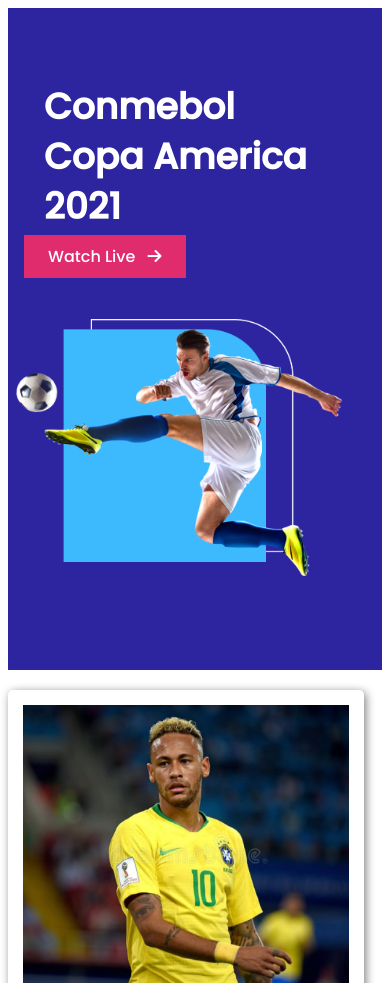
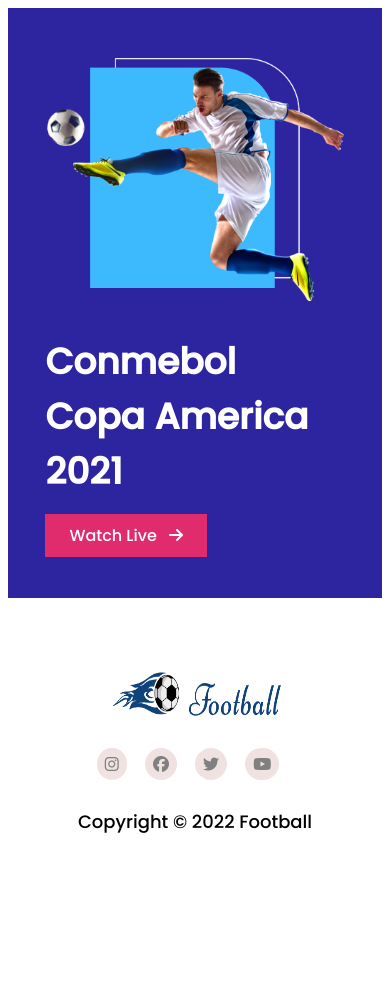
Before and after one commit to Ibrahim75754/Responsiv-Football, a plain HTML site: page index.html in a window 390 px wide. Shown: the top 983 px of the page. After the commit the page ends 853 px from the top, so only its background shows below. Drawn offline with Linux system fonts and the light colour scheme.

Commit message:
banner response

```diff
--- a/index.html
+++ b/index.html
@@ -12,8 +12,8 @@
 
 <body>
     <!-- Header start -->
-    <header>
-        <div class="banner">
+    <header class="banner-section">
+        <div class="banner container">
             <div class="banner-contant">
                 <h1>Conmebol Copa America 2021
                 </h1>
@@ -31,8 +31,8 @@
     <!-- Main start -->
     <main>
         <!-- Player List  -->
-        <section class="container">
-            <div class="players">
+        <section class="player-section">
+            <div class="players container">
                 <div class="player">
                     <div class="player-img">
                         <img src="images/players/player-1.png" alt="">
@@ -183,8 +183,8 @@
         </section>
 
         <!-- highlights section start -->
-        <section class="container">
-            <div class="highlight">
+        <section class="highlight-section">
+            <div class="highlight container">
                 <div class="highlight-contant">
                     <h2>All Highlights Copa America 2021
                     </h2>
@@ -200,7 +200,7 @@
             </div>
         </section>
 
-        <section class="container">
+        <!-- <section class="container">
             <h1>Latest News</h1>
             <div class="newses">
                 <div class="news">
@@ -231,8 +231,8 @@
                         templates.</p>
                 </div>
             </div>
-        </section>
-        <section>
+        </section> -->
+        <!-- <section>
             <div class="partnar">
                 <img src="images/client/client1.png" alt="">
                 <img src="images/client/client2.png" alt="">
@@ -241,7 +241,7 @@
                 <img src="images/client/client5.png" alt="">
                 <img src="images/client/client6.png" alt="">
             </div>
-        </section>
+        </section> -->
 
     </main>
     <!-- Main end -->
--- a/style.css
+++ b/style.css
@@ -8,36 +8,36 @@
 
 }
 .container{
-    margin: 70px 180px;
+    width: 80%;
+    margin: 0 auto;
 }
 
 /*--------------------*\
     banner style
 \*--------------------*/
 
+.banner-section{
+    margin-bottom: 70px;
+    background-color: #2D25A0;
+}
 .banner{
-    padding-top: 50px;
-    padding-bottom: 85px;
+    padding: 50px 0;
     display: flex;
-    justify-content: center;
-    background-color: #2D25A0;
+    justify-content: space-between;
+    align-items: center;
+
 }
 .banner:hover .banner-img img{
     transform: scale(1.2);
 }
 .banner-contant{
-    margin-left: 156px;
-    width: 50%;
+
 
 }
 .banner-contant h1{
     width: 485px;
-    height: 230px;
     font-size: 64px;
-    font-weight: 700px;
-    line-height: 80px;
     color: white;
-
 }
 .button{
     padding: 10px 24px;
@@ -49,18 +49,29 @@
     margin-left: 8px;
 }
 .banner-img{
+    width: 35%;
+}
+.banner-img img{
+    width: 100%;
+    transition: transform 1.5s;
+}
+/*
+
+
+.banner-img{
     width: 50%;
 }
 .banner-img img{
-    width: 556px;
-    height: 438px;
-    transition: transform 1.5s;
-}
+
+
+} */
 
 /*--------------------*\
     player list style
 \*--------------------*/
-
+.player-section{
+    display: none;
+}
 .players{
     display: grid;
     grid-template-columns: repeat(3, 1fr);
@@ -85,6 +96,9 @@
 /*--------------------*\
     Highlights style
 \*--------------------*/
+.highlight-section{
+    display: none;
+}
 .highlight{
     display: flex;
     justify-content: space-between;
@@ -167,41 +181,33 @@
 .news img{
     width: 100%;
 }
-.container h1{
+.container>h1{
     text-align: center;
     font-size: 40px;
 }
 
 
+/*-------------------------------------------------------------------------------------*\
+                                    Media  Query
+\*-------------------------------------------------------------------------------------*/
+
 
 
 @media screen and (max-width:668px) {
     .banner{
-        flex-direction: column;
+        flex-direction: column-reverse;
     }
     .banner-contant{
-        margin-left: 16px;
-        margin-bottom: 50px;
+        width: 100%;
     }
     .banner-contant h1{
-        margin-left: 20px;
         width: 278px;
-        height: 138px;
         font-size: 36px;
-        line-height: 50px;
     }
     .banner-img{
-        margin-left: 6px;
-        margin-right: 6px;
-    }
-    .banner-img img{
-        width: 329px;
-        height: 259px;
+       width: 100%;
     }
 
-    .container{
-        margin: 0;
-    }
     .players{
         margin-top:20px;
         margin-right: 11px;
```
